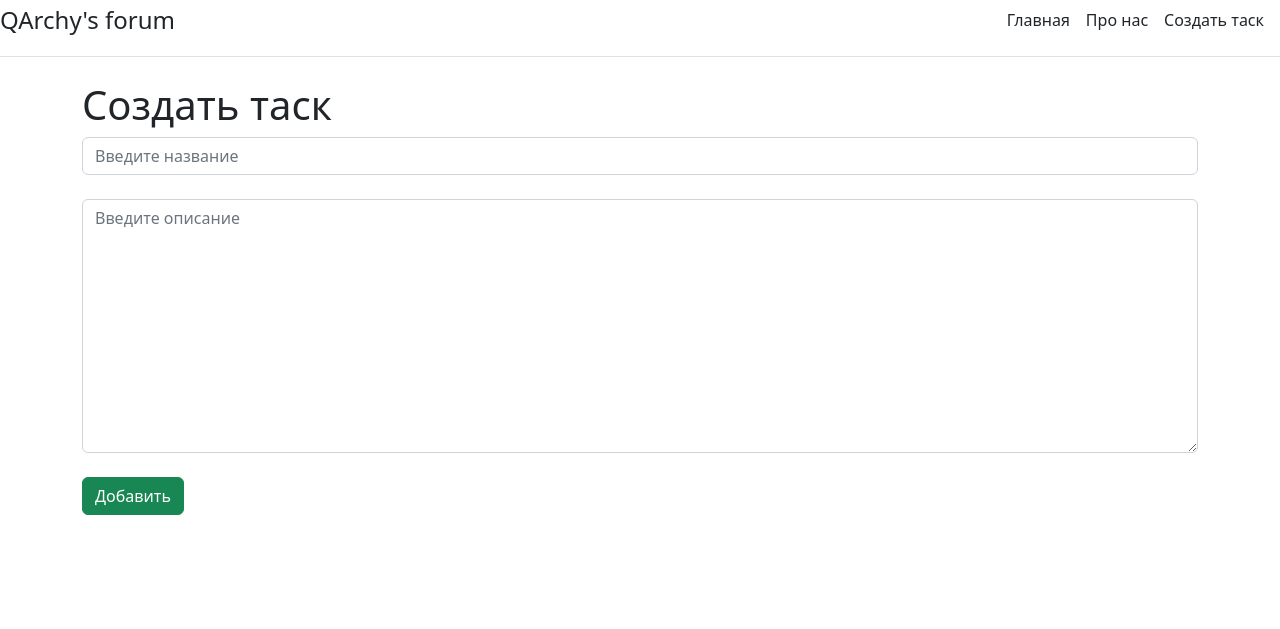
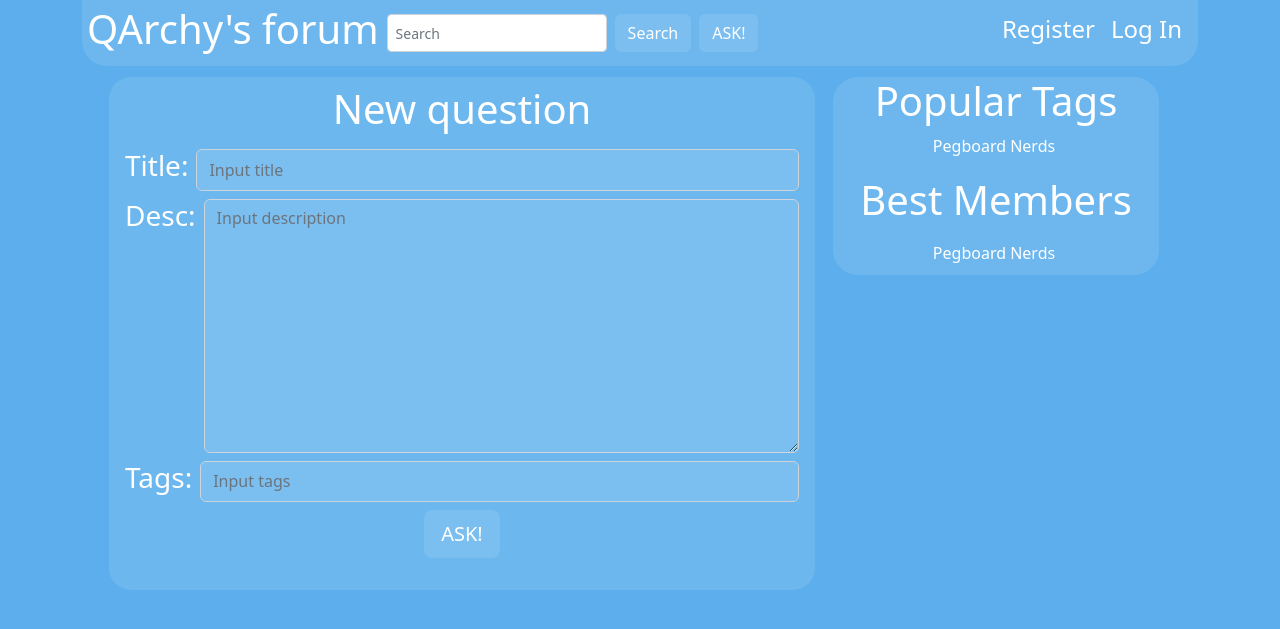
Before and after one commit to QArchy/web, a Django app: page /create in a window 1280 px wide. Shown: the top 629 px of the page. Run offline with Django 4.2, Linux system fonts and the light colour scheme.

Commit message:
save state

```diff
--- a/web/main/admin.py
+++ b/web/main/admin.py
@@ -1,5 +1,5 @@
 from django.contrib import admin
-from .models import Task
+from .models import Question
 
 
-admin.site.register(Task)
+admin.site.register(Question)
--- a/web/main/forms.py
+++ b/web/main/forms.py
@@ -1,22 +1,31 @@
-from .models import Task
+from .models import Question
 from django.forms import ModelForm, TextInput, Textarea
 
 
-class TaskForm(ModelForm):
+class QuestionForm(ModelForm):
     class Meta:
-        model = Task
-        fields = ["title", "task"]
+        model = Question
+        fields = ["title", "descr", "tags"]
         widgets = {
             'title': TextInput(
                 attrs={
-                    'class': 'form-control',
-                    'placeholder': 'Введите название'
+                    'class': 'form-control text-white',
+                    'style': 'background-color: rgb(255, 255, 255, 0.1)',
+                    'placeholder': 'Input title'
                 }
             ),
-            'task': Textarea(
+            'descr': Textarea(
                 attrs={
-                    'class': 'form-control',
-                    'placeholder': 'Введите описание'
+                    'class': 'form-control text-white',
+                    'style': 'background-color: rgb(255, 255, 255, 0.1)',
+                    'placeholder': 'Input description'
+                }
+            ),
+            'tags': TextInput(
+                attrs={
+                    'class': 'form-control text-white',
+                    'style': 'background-color: rgb(255, 255, 255, 0.1)',
+                    'placeholder': 'Input tags'
                 }
             )
         }
--- /dev/null
+++ b/web/main/static/css/my_css.css
@@ -0,0 +1,28 @@
+.box{
+  box-sizing: border-box;
+  border: 3px solid transparent;
+  background-clip:padding-box;
+}
+
+.avatar {
+  width: 80px;
+  height: 80px;
+  border-radius: 50%;
+  overflow: hidden;
+}
+
+.img {
+  max-width: 100%;
+  width: 100%;
+  height: 100%;
+  object-fit: cover;
+}
+
+.text {
+   overflow: hidden;
+   text-overflow: ellipsis;
+   display: -webkit-box;
+   -webkit-line-clamp: 2; /* number of lines to show */
+           line-clamp: 2;
+   -webkit-box-orient: vertical;
+}
--- a/web/main/templates/main/about.html
+++ b/web/main/templates/main/about.html
@@ -1,4 +1,4 @@
-{% extends 'main/base.html' %}
+{% extends 'main/main.html' %}
 
 {% block title %}
 Страница про нас
--- a/web/main/templates/main/base.html
+++ /dev/null
@@ -1,23 +0,0 @@
-<!DOCTYPE html>
-<html lang="en">
-<head>
-    <meta charset="UTF-8">
-    <title>{% block title %}{% endblock %}</title>
-    <link rel="stylesheet" href="https://cdn.jsdelivr.net/npm/bootstrap@5.2.2/dist/css/bootstrap.min.css">
-</head>
-<body>
-    <div class="d-flex flex-column flex-md-row align-items-center pb-3 mb-4 border-bottom">
-      <a href="/" class="d-flex align-items-center text-dark text-decoration-none">
-        <span class="fs-4">QArchy's forum</span>
-      </a>
-      <nav class="d-inline-flex mt-2 mt-md-0 ms-md-auto">
-        <a class="me-3 py-2 text-dark text-decoration-none" href="{% url 'home' %}">Главная</a>
-        <a class="me-3 py-2 text-dark text-decoration-none" href="{% url 'about' %}">Про нас</a>
-        <a class="me-3 py-2 text-dark text-decoration-none" href="{% url 'create' %}">Создать таск</a>
-      </nav>
-    </div>
-    <div class="container">
-        {% block content %}{% endblock %}
-    </div>
-</body>
-</html>
--- a/web/main/templates/main/create.html
+++ b/web/main/templates/main/create.html
@@ -1,16 +1,46 @@
-{% extends 'main/base.html' %}
+{% extends 'main/main.html' %}
 
 {% block title %}
-Создать таск
+Ask Question
 {% endblock %}
 
-{% block content %}
-    <h1>Создать таск</h1>
-    <form method="post">
-        {% csrf_token %}
-        {{ form.title }}<br>
-        {{ form.task }}<br>
-        <button type="submit" class="btn btn-success">Добавить</button>
-        <span>{{ error }}</span>
-    </form>
+{% block body %}
+    <div class="d-flex flex-md-column justify-content-center">
+        <div class="d-flex justify-content-center text-white">
+            <h1>New question</h1>
+        </div>
+        <form class="p-2" method="post">
+            {% csrf_token %}
+            <div class="d-flex flex-md-column">
+                <div class="d-flex mb-2">
+                    <div class="d-flex text-white me-2">
+                        <h3>Title: </h3>
+                    </div>
+                    {{ form.title }}
+                </div>
+                <div class="d-flex mb-2">
+                    <div class="d-flex text-white me-2">
+                        <h3>Desc: </h3>
+                    </div>
+                    {{ form.descr }}
+                </div>
+                <div class="d-flex mb-2">
+                    <div class="d-flex text-white me-2">
+                        <h3>Tags: </h3>
+                    </div>
+                    {{ form.tags }}
+                </div>
+            </div>
+            <div class="d-flex justify-content-center mb-2">
+                <button type="submit"
+                        class="btn btn-lg text-white"
+                        style="background-color: rgb(255, 255, 255, 0.1)">
+                    ASK!
+                </button>
+            </div>
+            <div class="d-flex justify-content-center text-white">
+                <h1>{{ error }}</h1>
+            </div>
+        </form>
+    </div>
 {% endblock %}
--- /dev/null
+++ b/web/main/templates/main/main.html
@@ -0,0 +1,89 @@
+<!DOCTYPE html>
+<html lang="en">
+<head>
+    <!-- Meta -->
+    <meta charset="UTF-8">
+    <meta name="viewport" content="width=device-width, initial-scale=1, shrink-to-fit=no">
+    <!-- Title -->
+    <title>{% block title %}{% endblock %}</title>
+    <!-- Links -->
+    <link rel="stylesheet" href="https://cdn.jsdelivr.net/npm/bootstrap@5.2.2/dist/css/bootstrap.min.css">
+    <link rel="stylesheet" href="../../static/css/my_css.css">
+</head>
+<body style="background-color:#5CAFEC">
+<div class="container">
+    <!-- Head -->
+    <div class="d-flex align-items-md-center mb-2"
+         style="background-color: rgb(255, 255, 255, 0.1); border-radius: 0 0 25px 25px">
+        <!-- Main page ref -->
+        <a class="text-white text-decoration-none me-2" href="/" style="margin: 5px">
+            <h1>QArchy's forum</h1>
+        </a>
+        <!-- Search area -->
+        <div class="d-inline-flex">
+            <input class="form-control form-control-sm me-2" type="search" placeholder="Search">
+            <button class="btn text-white me-2"
+                    style="background-color: rgb(255, 255, 255, 0.1)"
+                    type="submit">
+                Search
+            </button>
+            <a class="btn text-white"
+               href="{% url 'create' %}"
+               role="button"
+               style="background-color: rgb(255, 255, 255, 0.1)">
+                ASK!
+            </a>
+        </div>
+        <!-- Menu dependent on user log in/out -->
+        <div class="d-inline-flex ms-auto">
+            <a class="me-3 py-2 text-white text-decoration-none"
+               href="{% url 'home' %}">
+                <h4>Register</h4>
+            </a>
+            <a class="me-3 py-2 text-white text-decoration-none"
+               href="{% url 'about' %}">
+                <h4>Log In</h4>
+            </a>
+        </div>
+    </div>
+    <!-- Body -->
+    <div class="container">
+        <div class="row ps-4 pe-4">
+            <!-- Template body -->
+            <div class="col-8 p-2 box"
+                 style="background-color: rgb(255, 255, 255, 0.1); border-radius: 25px 25px 25px 25px">
+                {% block body %}{% endblock %}
+            </div>
+            <!-- Hardcoded body -->
+            <div class="col-4 box">
+                <!-- Template tags and members -->
+                <div class="d-flex flex-md-column align-items-md-center"
+                     style="background-color: rgb(255, 255, 255, 0.1); border-radius: 25px 25px 25px 25px">
+                    <!-- Template tags -->
+                    <div class="d-flex flex-wrap text-white">
+                        <h1>Popular Tags</h1>
+                    </div>
+                    <div class="d-flex flex-wrap text-white justify-content-center">
+                        <!-- For loop -->
+                        <a class="p-1 me-1 text-white text-decoration-none" href="#">
+                            <h6>Pegboard Nerds</h6>
+                        </a>
+                    </div>
+                    <!-- Template members -->
+                    <div class="text-white p-2">
+                        <h1>Best Members</h1>
+                    </div>
+                    <div class="d-flex flex-wrap text-white justify-content-center">
+                        <!-- For loop -->
+                        <a class="p-1 me-1 text-white text-decoration-none" href="#">
+                            <h6>Pegboard Nerds</h6>
+                        </a>
+                    </div>
+                </div>
+            </div>
+        </div>
+    </div>
+</div>
+</div>
+</body>
+</html>
--- a/web/main/urls.py
+++ b/web/main/urls.py
@@ -2,7 +2,8 @@ from django.urls import path
 from . import views
 
 urlpatterns = [
-    path('', views.index, name='home'),  # отслеживается переход на главную страницу
+    path('', views.questions, name='home'),  # отслеживается переход на главную страницу
     path('about-us', views.about, name='about'),
-    path('create', views.create, name='create')
+    path('create', views.create, name='create'),
+    path('question/<int:question_id>', views.question, name='question')
 ]
--- a/web/main/views.py
+++ b/web/main/views.py
@@ -1,29 +1,64 @@
 from django.shortcuts import render, redirect
 
-from .forms import TaskForm
-from .models import Task
+from .forms import QuestionForm
+from .models import Question
+from .models import QuestionTags
+import re
 
 
-def index(request):
-    tasks = Task.objects.all().order_by('-id')
-    return render(request, 'main/index.html', {'title': 'Главная страница сайта', 'tasks': tasks})
+def questions(request):
+    _questions = Question.objects.all().order_by('-id')
+    return render(request, 'main/questions.html', {'title': 'Main page',
+                                                   'questions': _questions})
+
+
+def question(request, question_id: int):
+    _question = Question.objects.get(pk=question_id)
+    return render(request, 'main/question.html', {'title': 'Question',
+                                                  'question': _question})
 
 
 def about(request):
     return render(request, 'main/about.html')
 
 
+def split_str(my_str):
+    my_str = my_str.lower()
+    my_str = re.split(",| ", my_str)
+    my_str = list(filter(None, my_str))
+    return my_str
+
+
+def check_word_len(words):
+    for word in words:
+        if len(word) > 12:
+            return False
+    return True
+
+
 def create(request):
     error = ''
     if request.method == 'POST':
-        form = TaskForm(request.POST)
+        form = QuestionForm(request.POST)
         if form.is_valid():
-            form.save()
-            return redirect('home')
+            if check_word_len(split_str(form.cleaned_data['title'])):
+                if check_word_len(split_str(form.cleaned_data['descr'])):
+                    if check_word_len(split_str(form.cleaned_data['tags'])):
+                        form.save()
+                        for el in split_str(form.cleaned_data['tags']):
+                            tags = QuestionTags(tag=el, main_question_id=Question.objects.latest('id').pk)
+                            tags.save()
+                        return redirect('home')
+                    else:
+                        error = 'Warning: Too long word in tags'
+                else:
+                    error = 'Warning: Too long word in description'
+            else:
+                error = 'Warning: Too long word in title'
         else:
-            error = 'Форма была неверной'
+            error = 'Warning: Form was incorrect'
 
-    form = TaskForm()
+    form = QuestionForm()
     context = {
         'form': form,
         'error': error
```
Also changed, not shown: web/main/models.py (+18 -5 lines), web/main/templates/main/index.html (deleted, +0 -19 lines), web/main/templates/main/question.html (added, +14 -0 lines), web/main/templates/main/questions.html (added, +131 -0 lines), web/main/static/img/default_avatar.svg (added), web/main/static/img/dislike.svg (added), web/main/static/img/like.svg (added).
